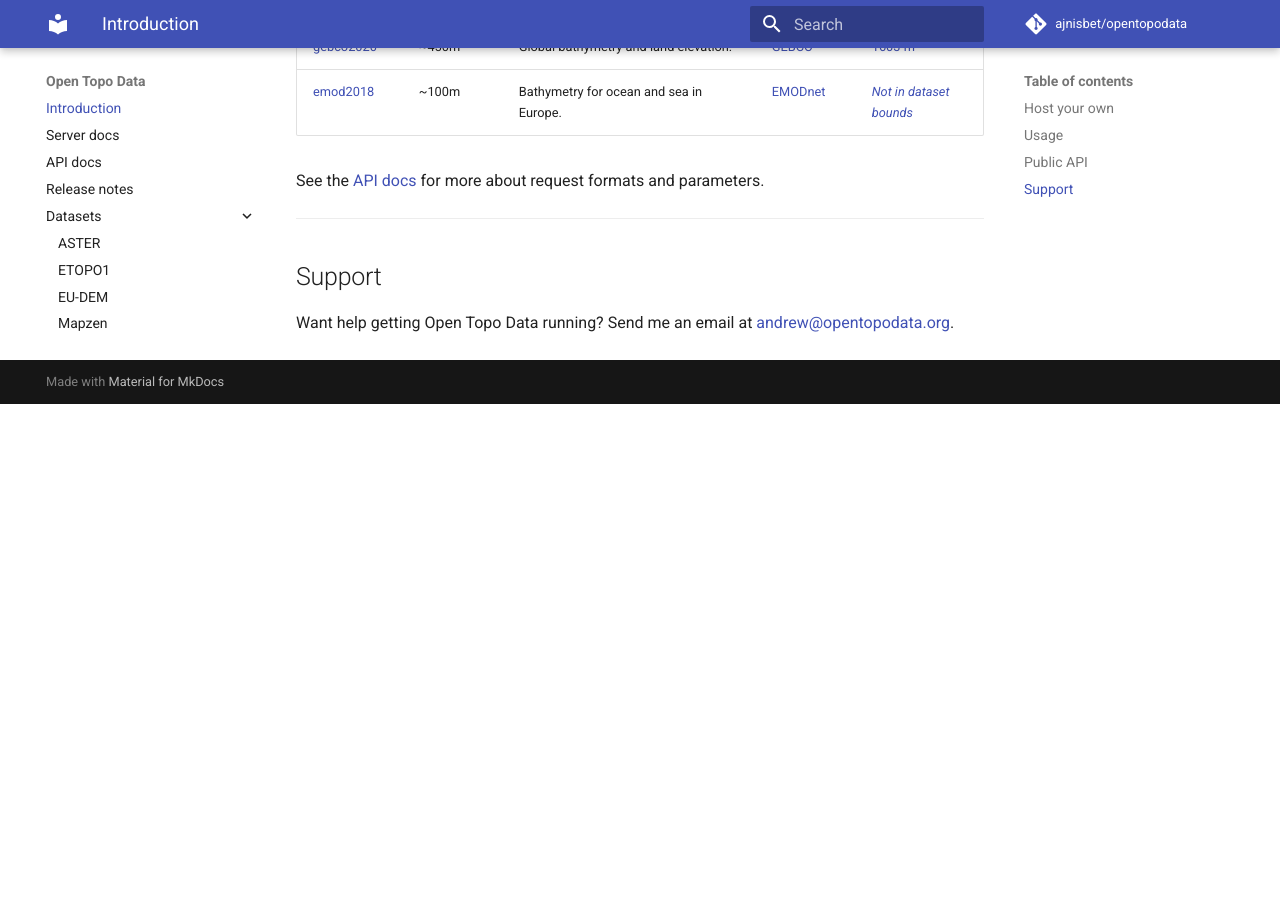
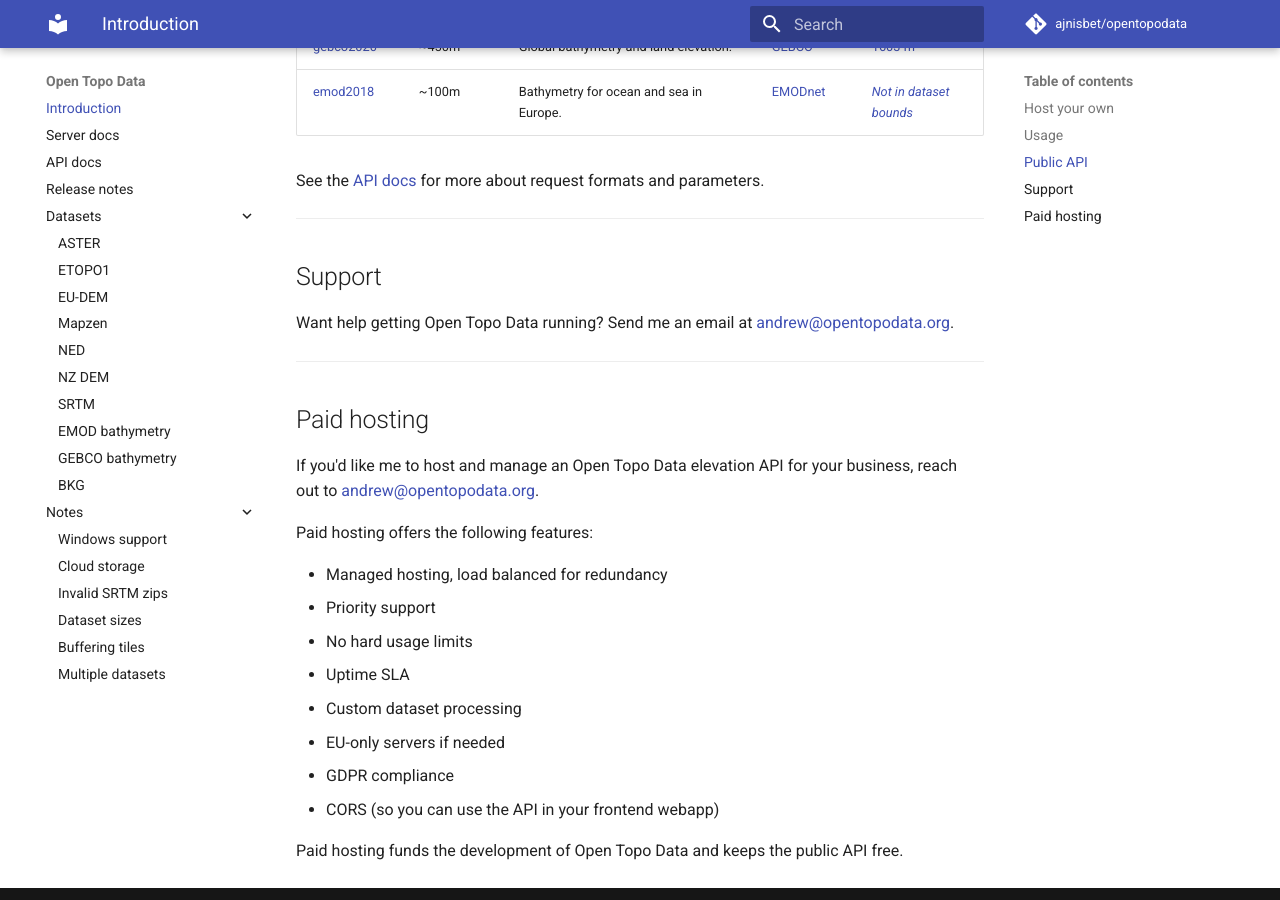
Before and after one commit to ajnisbet/opentopodata, an MkDocs documentation site: the page built from docs/index.md, in a window 1280 px wide and 900 px high, scrolled down 2793 px. Built offline with MkDocs 1.6.1 and Material for MkDocs 9.7.7, drawn with Linux system fonts in a browser that asks for light colours; comment, search, counter and statistics services are not loaded; before the commit the page ends 3197 px from its top, so only the background shows below that.

Commit message:
Add managed hosting

```diff
--- a/docs/index.md
+++ b/docs/index.md
@@ -198,3 +198,23 @@
 ## Support
 
 Want help getting Open Topo Data running? Send me an email at [andrew@opentopodata.org](mailto:andrew@opentopodata.org).
+
+
+---
+
+## Paid hosting
+
+If you'd like me to host and manage an Open Topo Data elevation API for your business, reach out to [andrew@opentopodata.org](mailto:andrew@opentopodata.org).
+
+Paid hosting offers the following features:
+
+* Managed hosting, load balanced for redundancy
+* Priority support
+* No hard usage limits
+* Uptime SLA
+* Custom dataset processing
+* EU-only servers if needed
+* GDPR compliance
+* CORS (so you can use the API in your frontend webapp)
+
+Paid hosting funds the development of Open Topo Data and keeps the public API free.
```
